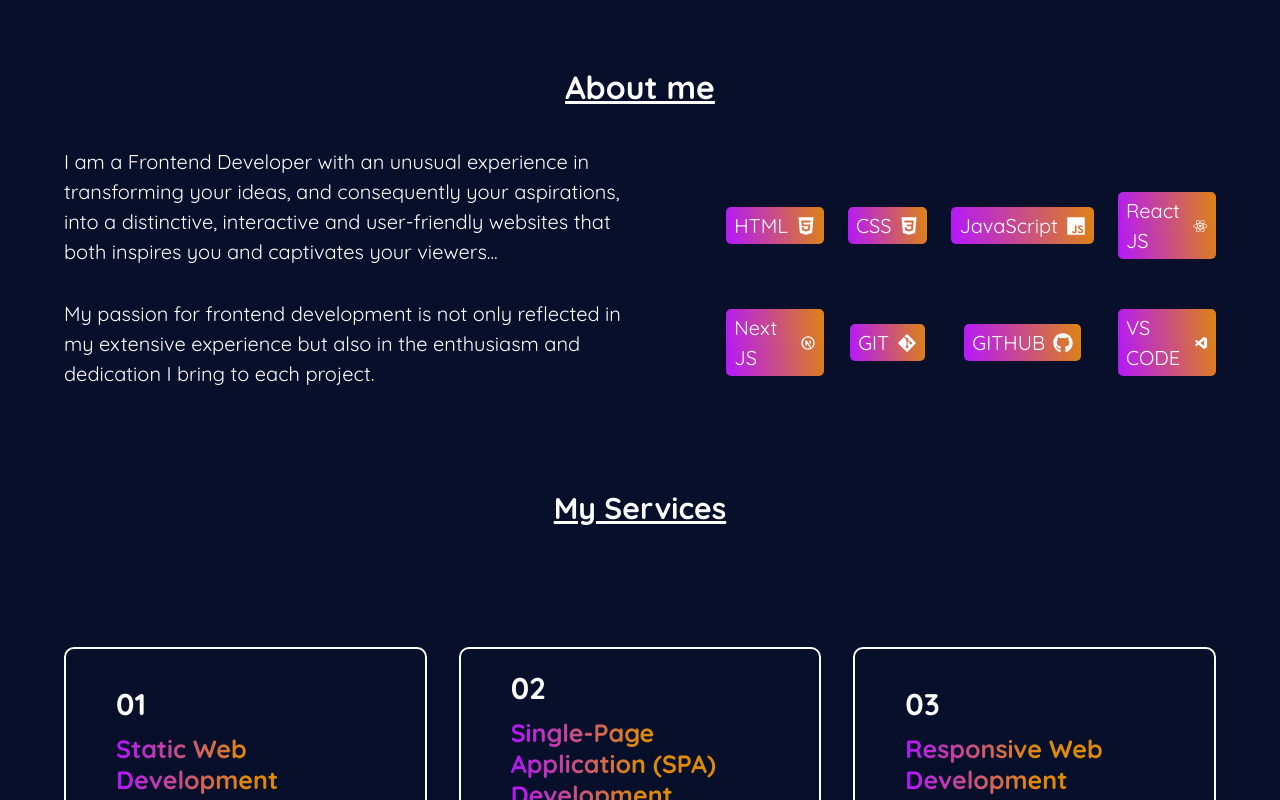
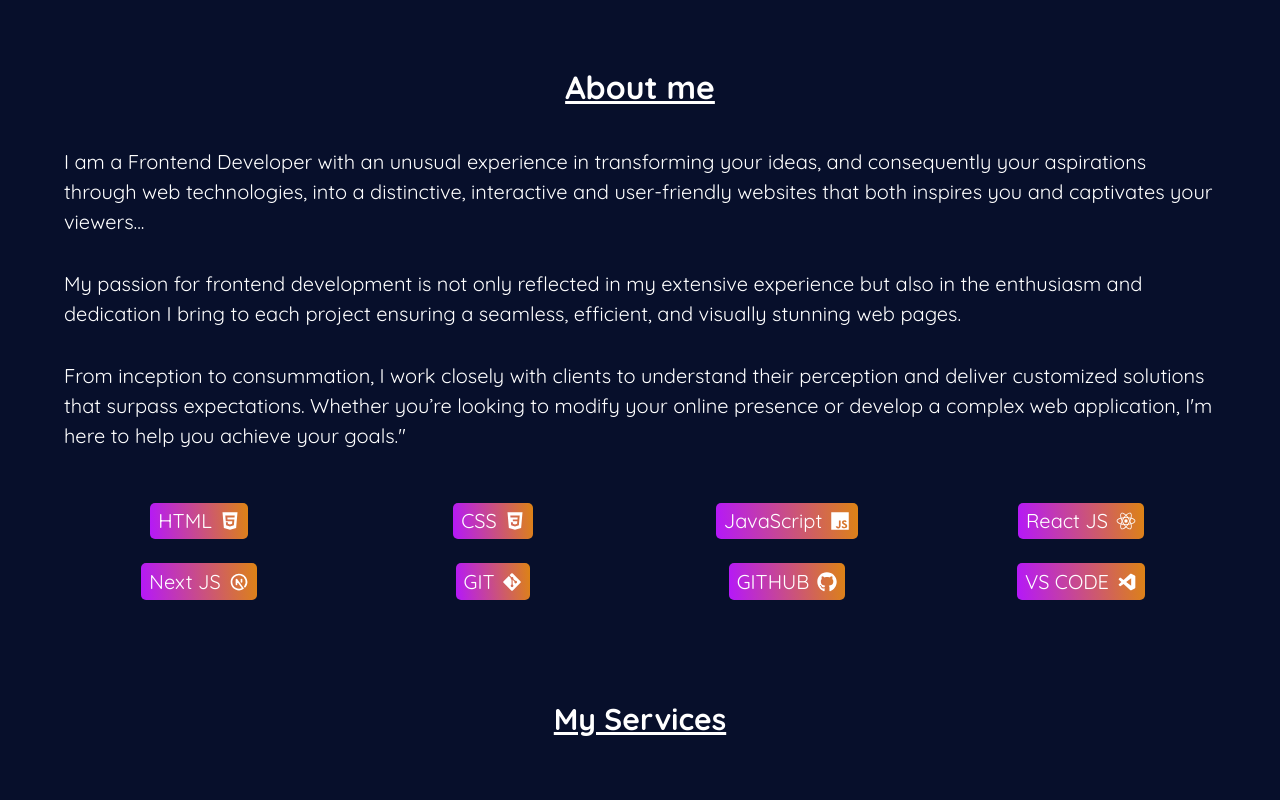
Before and after one commit to jonahunuafe/portfolio-react, a React (Vite) app: page / in a window 1280 px wide. Shown: the part 596-1396 px from the top of the page. Built offline with nearby package versions, Linux system fonts and the light colour scheme.

Commit message:
added more info on About component

```diff
--- a/src/components/About/About.jsx
+++ b/src/components/About/About.jsx
@@ -20,12 +20,20 @@ const About = () => {
          <div className={classes.aboutPara}>
             <p>
                I am a Frontend Developer with an unusual experience in transforming your
-               ideas, and consequently your aspirations, into a distinctive, interactive and
-               user-friendly websites that both inspires you and captivates your viewers...
+               ideas, and consequently your aspirations through web technologies, into a
+               distinctive, interactive and user-friendly websites that both inspires you
+               and captivates your viewers...
             </p>
             <p>
                My passion for frontend development is not only reflected in my extensive
-               experience but also in the enthusiasm and dedication I bring to each project.
+               experience but also in the enthusiasm and dedication I bring to each project
+               ensuring a seamless, efficient, and visually stunning web pages.
+            </p>
+            <p>
+               From inception to consummation, I work closely with clients to understand
+               their perception and deliver customized solutions that surpass expectations.
+               Whether you’re looking to modify your online presence or develop a complex
+               web application, I'm here to help you achieve your goals."
             </p>
          </div>
          <div className={classes.aboutSkills}>
--- a/src/components/About/About.module.css
+++ b/src/components/About/About.module.css
@@ -44,8 +44,7 @@
 
 @media(min-width: 768px) {
    .aboutSection {
-      flex-direction: row;
-      gap: 100px;
+      gap: 20px;
    }
 
    .aboutSkills {
```
